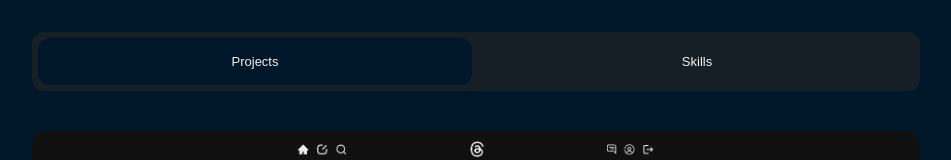
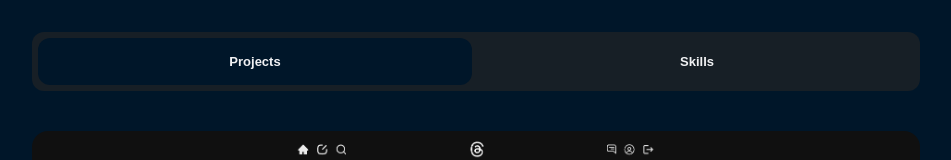
Before and after one commit to OMARxKHALID/nextportfolio, a Next.js app: page /main in a window 1280 px wide. Shown: the top 160 px of the page, without its empty margins (164-1115 px from the left). Built offline with nearby package versions, Linux system fonts and the light colour scheme.

Commit message:
fixed bugs and deployed again

```diff
--- a/app/(layout)/footer/page.js
+++ b/app/(layout)/footer/page.js
@@ -1,5 +1,3 @@
-"use client";
-
 import React from "react";
 import Footer from "./Footer";
 
--- a/app/(layout)/header/Header.module.sass
+++ b/app/(layout)/header/Header.module.sass
@@ -93,10 +93,9 @@
 	column-gap: .5rem
 	background-color: $--first-color
 	color: $white
-	padding: 1.15rem 1.5rem
+	padding: 1rem 1rem
 	border-radius: .5rem
 	transition: .3s
-	box-shadow: 0 8px 24px hsla($--hue,$--sat,$--lig, .25)
 
 	&:hover
 		background-color: $--first-color-alt
--- a/app/(layout)/header/page.js
+++ b/app/(layout)/header/page.js
@@ -1,5 +1,3 @@
-"use client";
-
 import React from "react";
 import Header from "./Header";
 
--- a/app/(layout)/main/Main.jsx
+++ b/app/(layout)/main/Main.jsx
@@ -6,9 +6,7 @@ import cn from "classnames";
 import Image from "next/image";
 
 const Main = ({ projectData, skillsDataBackEnd, skillsDataFrontEnd }) => {
-  const [activeTab, setActiveTab] = useState(
-    "projects" < "skills" ? "projects" : "skills"
-  );
+  const [activeTab, setActiveTab] = useState("projects");
 
   return (
     <main className={styles.main}>
@@ -39,9 +37,11 @@ const Main = ({ projectData, skillsDataBackEnd, skillsDataFrontEnd }) => {
             className={cn(
               styles.projects__content,
               styles.grid,
-              activeTab === "projects" ? styles.activeTab : styles.disableTab
+              activeTab === "projects" && styles.activeTab
             )}
           >
+            {activeTab === "projects" && (
+              <>
                 {projectData.map((item) => (
                   <article className={styles.projects__card} key={item.id}>
                     <Image src={item.img} alt={item.imgAlt} priority={true} />
@@ -67,14 +67,18 @@ const Main = ({ projectData, skillsDataBackEnd, skillsDataFrontEnd }) => {
                     </div>
                   </article>
                 ))}
+              </>
+            )}
           </div>
           <div
             className={cn(
               styles.skills__content,
               styles.grid,
-              activeTab === "skills" ? styles.activeTab : styles.disableTab
+              activeTab === "skills" && styles.activeTab
             )}
           >
+            {activeTab === "skills" && (
+              <>
                 <div className={styles.skills__area}>
                   <h3 className={styles.skills__title}>Front-end developer</h3>
 
@@ -85,7 +89,9 @@ const Main = ({ projectData, skillsDataBackEnd, skillsDataFrontEnd }) => {
                           <i className={item.icon}></i>
 
                           <div>
-                        <h3 className={styles.skills__name}>{item.skill}</h3>
+                            <h3 className={styles.skills__name}>
+                              {item.skill}
+                            </h3>
                           </div>
                         </div>
                       ))}
@@ -101,13 +107,17 @@ const Main = ({ projectData, skillsDataBackEnd, skillsDataFrontEnd }) => {
                         <div className={styles.skills__data} key={item.id}>
                           <i className={item.icon}></i>
                           <div>
-                        <h3 className={styles.skills__name}>{item.skill}</h3>
+                            <h3 className={styles.skills__name}>
+                              {item.skill}
+                            </h3>
                           </div>
                         </div>
                       ))}
                     </div>
                   </div>
                 </div>
+              </>
+            )}
           </div>
         </div>
       </section>
--- a/app/(layout)/main/Main.module.sass
+++ b/app/(layout)/main/Main.module.sass
@@ -134,7 +134,7 @@
 		color: $--title-color
 		font-size: $--small-font-size
 		font-family: $--body-font
-		font-weight: 500
+		font-weight: 800
 		border-radius: .75rem
 		background-color: transparent
 		transition: .3s
@@ -175,7 +175,7 @@
 		margin-bottom: .75rem
 
 	&__button
-		padding: .5rem
+		padding: .3rem
 
 .projects__card:hover .projects__modal
 	bottom: 0
@@ -185,9 +185,9 @@
 		row-gap: 3.5rem
 
 	&__title
-		font-size: $--h3-font-size
+		font-size: $--h2-font-size
 		text-align: center
-		margin-bottom: 1.5rem
+		margin-bottom: 1.2rem
 
 	&__box
 		display: flex
--- a/app/(layout)/main/page.js
+++ b/app/(layout)/main/page.js
@@ -1,9 +1,7 @@
-"use client";
-
 import Main from "./Main";
-import InstagramClonePreview from "@/public//images/projects/InstagramClonePreview.png";
-import PizzaWebAppPreview from "@/public//images/projects/PizzaWebAppPreview.png";
-import ThreadsClonePreview from "@/public//images/projects/ThreadsClonePreview.png";
+import InstagramClonePreview from "@/public/images/projects/InstagramClonePreview.png";
+import PizzaWebAppPreview from "@/public/images/projects/PizzaWebAppPreview.png";
+import ThreadsClonePreview from "@/public/images/projects/ThreadsClonePreview.png";
 
 export const projectData = [
   {
@@ -42,22 +40,22 @@ export const skillsDataFrontEnd = [
   },
   {
     id: 1,
-    skill: "CSS3",
+    skill: "CSS4",
     icon: "ri-css3-line",
   },
   {
     id: 2,
+    skill: "Tailwind CSS",
+    icon: "ri-tailwind-css-line",
+  },
+  {
+    id: 3,
     skill: "JavaScript",
     icon: "ri-braces-line",
   },
   {
-    id: 3,
+    id: 4,
     skill: "ReactJS",
-    icon: "ri-reactjs-line",
-  },
-  {
-    id: 4,
-    skill: "Redux/Zustand",
     icon: "ri-reactjs-line",
   },
   {
@@ -67,6 +65,16 @@ export const skillsDataFrontEnd = [
   },
   {
     id: 6,
+    skill: "Redux/Zustand",
+    icon: "ri-reactjs-line",
+  },
+  {
+    id: 7,
+    skill: "PHP",
+    icon: "ri-archive-drawer-line",
+  },
+  {
+    id: 8,
     skill: "Git",
     icon: "ri-git-branch-line",
   },
@@ -84,7 +92,12 @@ export const skillsDataBackEnd = [
     icon: "ri-fire-line",
   },
   {
-    id: 1,
+    id: 2,
+    skill: "Mongodb",
+    icon: "ri-database-2-line",
+  },
+  {
+    id: 3,
     skill: "SQL",
     icon: "ri-database-line",
   },
--- a/app/layout.js
+++ b/app/layout.js
@@ -1,7 +1,11 @@
+import { Roboto_Mono } from "next/font/google";
 import "remixicon/fonts/remixicon.css";
 import "./styles/globals.sass";
 
+const robotoMono = Roboto_Mono({ subsets: ["latin"] });
+
 export const metadata = {
+  icon: "/favicon.ico",
   title: "PORTFOLIO",
   description: "Full Stack Developer",
 };
@@ -9,7 +13,7 @@ export const metadata = {
 export default function RootLayout({ children }) {
   return (
     <html>
-      <body>{children}</body>
+      <body className={robotoMono.className}>{children}</body>
     </html>
   );
 }
--- a/app/styles/globals.sass
+++ b/app/styles/globals.sass
@@ -1,4 +1,3 @@
-@import url('https://fonts.googleapis.com/css2?family=Roboto+Mono:ital,wght@400;500;600&display=swap')
 // Palette color
 @import _colors.sass
 @import _typography.sass
```
Also changed, not shown: app/(layout)/footer/Footer.jsx (+3 -4 lines), 1 other file (tests, documents, lock files or other folders). Lines whose indentation alone changed are shown as unchanged.
